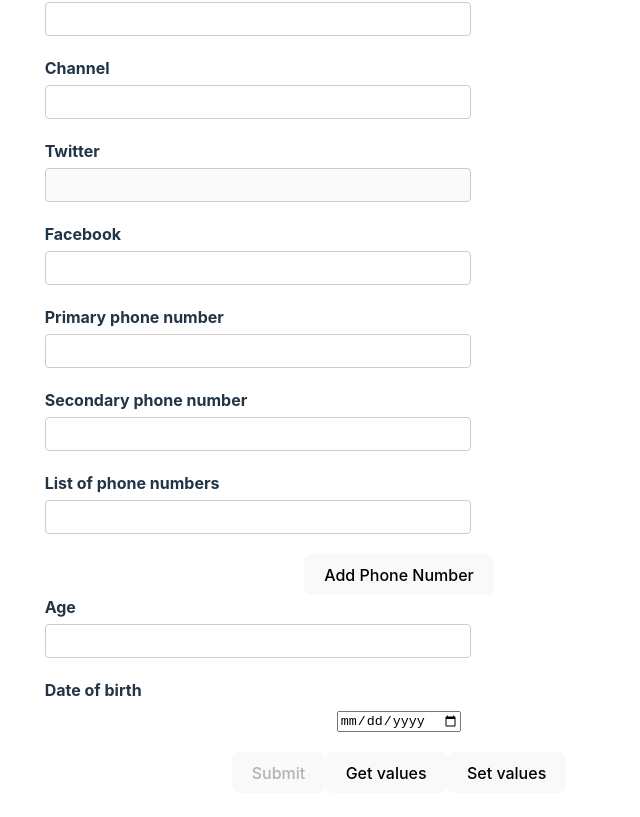
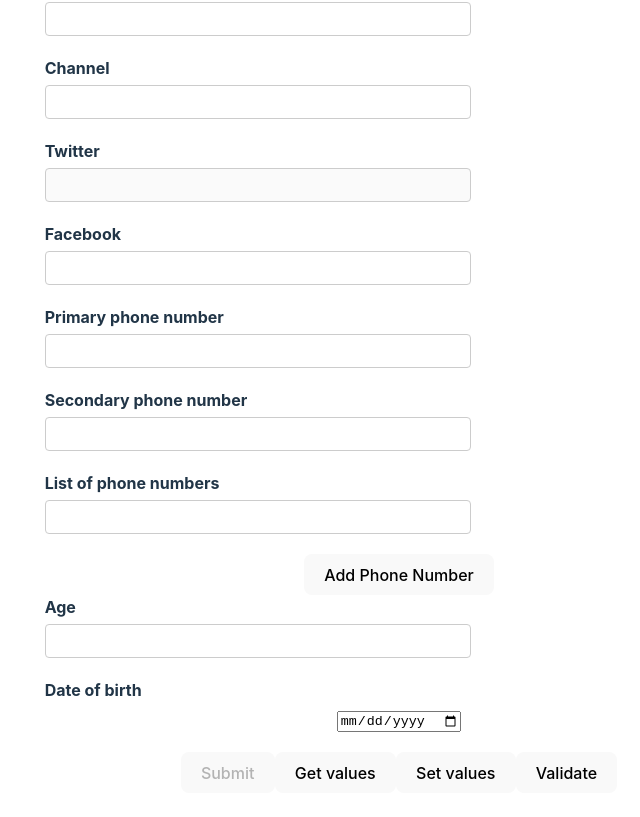
Before and after one commit to roshanjha13/React_Hook_Form, a React (Vite) app: page / in a window 1280 px wide. Shown: the part 267-1084 px from the top of the page, without its empty margins (241-881 px from the left). Built offline with nearby package versions, Linux system fonts and the light colour scheme.

Commit message:
Manually Trigger Validations

```diff
--- a/src/components/YouTubeForm.tsx
+++ b/src/components/YouTubeForm.tsx
@@ -47,6 +47,7 @@ const YouTubeForm = () => {
     getValues,
     setValue,
     reset,
+    trigger,
   } = form;
   const {
     errors,
@@ -261,6 +262,9 @@ const YouTubeForm = () => {
         <button type="button" onClick={handleSetValues}>
           Set values
         </button>
+        <button type="button" onClick={() => trigger("channel")}>
+          Validate
+        </button>
       </form>
 
       <DevTool control={control} />
```
